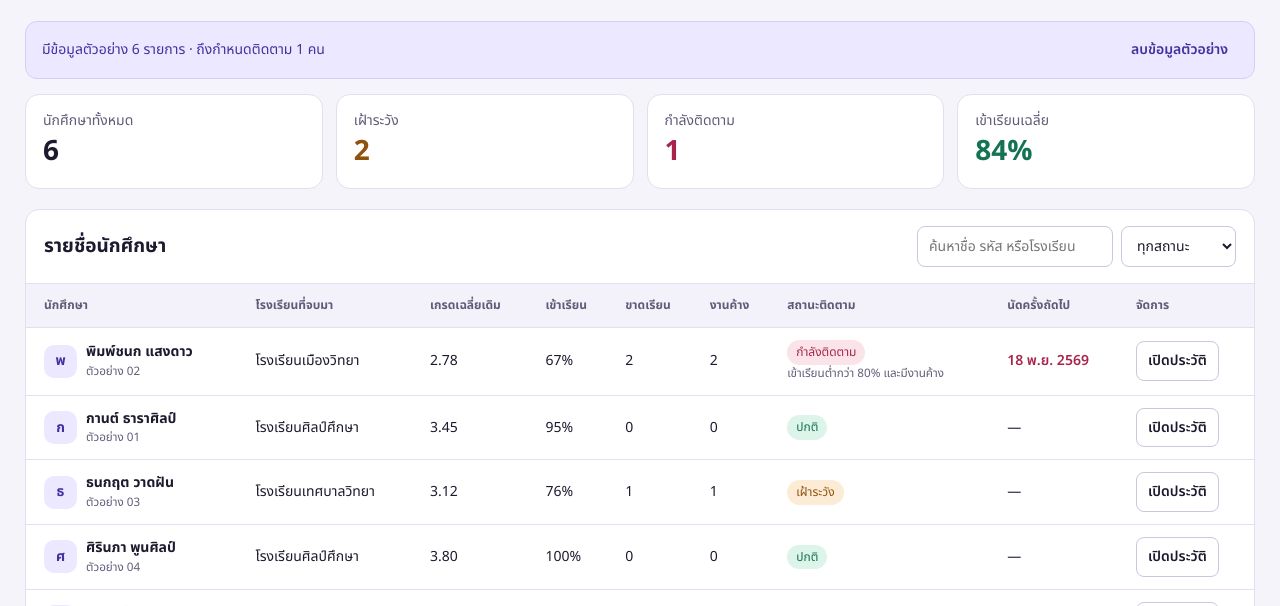
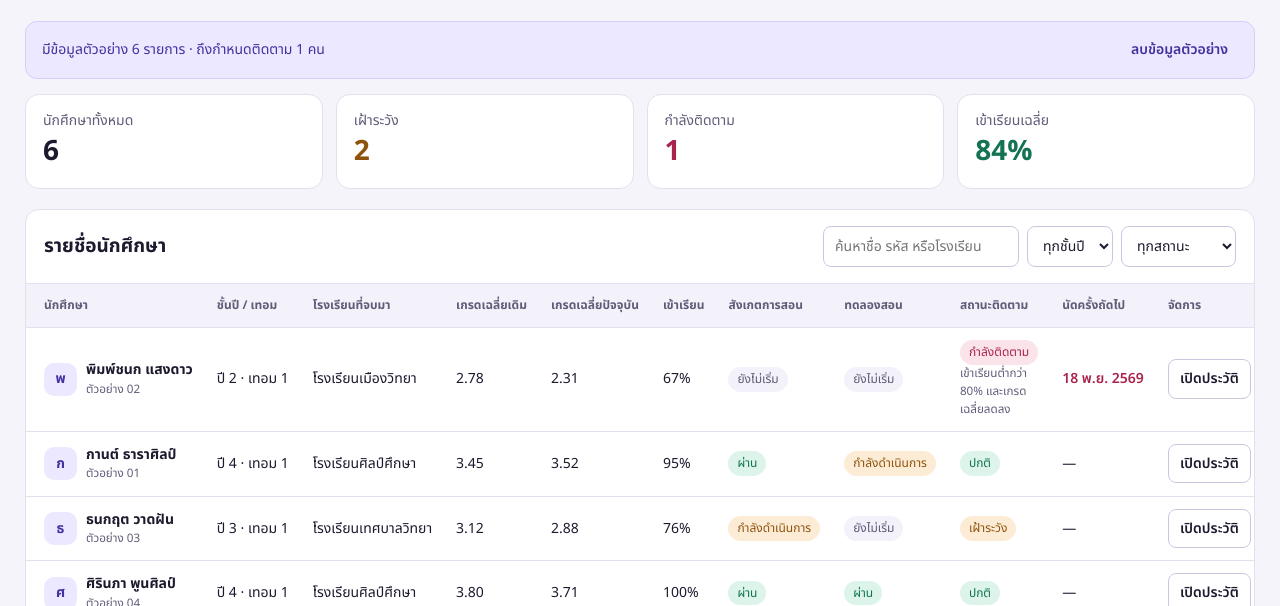
Before and after one commit to Supernat9911/lukthep-arted-CMRU70, a plain HTML site: page docs/index.html in a window 1280 px wide. Shown: the part 194-800 px from the top of the page. Drawn offline with Linux system fonts and the light colour scheme.

Commit message:
Add year/term, current GPA, teaching observation and practice teaching; remove absence and missing work
- New fields: year (1-4), term (1-2), current GPA, observation and practice-teaching stages
- Year filter on the student list; CSV import/export include the new columns
- Blank cells in an imported CSV keep the existing value
- Keep table cells on one line

Co-Authored-By: Claude Opus 5.5 <noreply@anthropic.com>
Claude-Session: https://claude.ai/code/session_01YM6ErqTytUKtbw8SAzZx9F

```diff
--- a/docs/index.html
+++ b/docs/index.html
@@ -65,18 +65,20 @@ button.ghost{background:transparent;border-color:transparent;padding:6px 9px}
 .filebtn input{position:absolute;width:1px;height:1px;opacity:0;pointer-events:none}
 .filebtn{position:relative;display:inline-block}
 .table{overflow-x:auto}
-table{width:100%;min-width:1040px;border-collapse:collapse;text-align:left}
+table{width:100%;min-width:1180px;border-collapse:collapse;text-align:left}
 th,td{padding:12px;border-top:1px solid var(--line);vertical-align:middle}
 th:first-child,td:first-child{padding-left:18px}
 th{color:var(--muted);background:var(--panel-2);font-size:12px;white-space:nowrap}
 td{font-variant-numeric:tabular-nums}
-td small{display:block}
+td{white-space:nowrap}
+td small{display:block;white-space:normal;max-width:240px}
 .avatar{width:33px;height:33px;border-radius:10px}
 .person{display:flex;align-items:center;gap:9px;white-space:nowrap}
 .pill{display:inline-block;border-radius:20px;padding:3px 9px;font-size:12px;background:var(--ok-bg);color:var(--ok);white-space:nowrap}
 .pill.watch{background:var(--warn-bg);color:var(--warn)}
 .pill.active{background:var(--crit-bg);color:var(--crit)}
 .pill.done{background:var(--done-bg);color:var(--done)}
+.pill.none{background:var(--panel-2);color:var(--muted)}
 .foot{padding:14px 18px;border-top:1px solid var(--line)}
 dialog{width:min(660px,94vw);max-height:90dvh;background:var(--panel);color:var(--ink);border:1px solid var(--line);border-radius:16px;padding:22px}
 dialog.small{width:min(420px,94vw)}
@@ -99,15 +101,17 @@ label input,label select,label textarea{width:100%;min-width:0}
 <main class="wrap"><div class="row intro"><div><h1>ภาพรวมการติดตามนักศึกษา</h1><p class="muted">นักศึกษา · ประวัติการศึกษา · การเข้าเรียน · นัดหมายติดตาม</p></div><div class="row"><label class="filebtn" id="importWrap">นำเข้า CSV<input id="import" type="file" accept=".csv,text/csv"></label><button id="export" type="button">ดาวน์โหลด CSV</button><button id="add" class="primary" type="button">＋ เพิ่มนักศึกษา</button></div></div>
 <div class="notice" id="notice"><span id="alert">กำลังโหลดข้อมูล…</span><button id="clearDemo" class="ghost" type="button" hidden>ลบข้อมูลตัวอย่าง</button></div>
 <section class="stats" aria-label="สรุปการติดตาม" id="stats"></section>
-<section class="panel"><div class="toolbar"><h2>รายชื่อนักศึกษา</h2><div class="filters"><input id="search" type="search" placeholder="ค้นหาชื่อ รหัส หรือโรงเรียน" aria-label="ค้นหาชื่อ รหัส หรือโรงเรียน"><select id="filter" aria-label="กรองสถานะ"><option value="">ทุกสถานะ</option></select></div></div>
-<div class="table"><table><thead><tr><th>นักศึกษา</th><th>โรงเรียนที่จบมา</th><th>เกรดเฉลี่ยเดิม</th><th>เข้าเรียน</th><th>ขาดเรียน</th><th>งานค้าง</th><th>สถานะติดตาม</th><th>นัดครั้งถัดไป</th><th>จัดการ</th></tr></thead><tbody id="rows"></tbody></table></div><div id="count" class="foot muted"></div></section></main>
+<section class="panel"><div class="toolbar"><h2>รายชื่อนักศึกษา</h2><div class="filters"><input id="search" type="search" placeholder="ค้นหาชื่อ รหัส หรือโรงเรียน" aria-label="ค้นหาชื่อ รหัส หรือโรงเรียน"><select id="yearFilter" aria-label="กรองชั้นปี"><option value="">ทุกชั้นปี</option></select><select id="filter" aria-label="กรองสถานะ"><option value="">ทุกสถานะ</option></select></div></div>
+<div class="table"><table><thead><tr><th>นักศึกษา</th><th>ชั้นปี / เทอม</th><th>โรงเรียนที่จบมา</th><th>เกรดเฉลี่ยเดิม</th><th>เกรดเฉลี่ยปัจจุบัน</th><th>เข้าเรียน</th><th>สังเกตการสอน</th><th>ทดลองสอน</th><th>สถานะติดตาม</th><th>นัดครั้งถัดไป</th><th>จัดการ</th></tr></thead><tbody id="rows"></tbody></table></div><div id="count" class="foot muted"></div></section></main>
 <dialog id="editor" aria-labelledby="dialogTitle"><div class="row between"><h2 id="dialogTitle"></h2><button id="close" aria-label="ปิด" type="button" class="ghost">✕</button></div><form id="form"><div class="fields">
 <label>รหัสนักศึกษา<input id="f-id" name="id" required maxlength="30"></label><label>ชื่อ–นามสกุล<input id="f-name" name="name" required maxlength="120"></label>
+<label>ชั้นปี<select id="f-year" name="year"><option value="">—</option><option value="1">ปี 1</option><option value="2">ปี 2</option><option value="3">ปี 3</option><option value="4">ปี 4</option></select></label><label>เทอม<select id="f-term" name="term"><option value="">—</option><option value="1">เทอม 1</option><option value="2">เทอม 2</option></select></label>
 <label>โรงเรียนที่จบมา<input id="f-school" name="school" maxlength="150"></label><label>เกรดเฉลี่ยเดิม<input id="f-gpa" name="gpa" type="number" min="0" max="4" step="0.01"></label>
+<label>เกรดเฉลี่ยปัจจุบัน<input id="f-gpaNow" name="gpaNow" type="number" min="0" max="4" step="0.01"></label><label>เข้าเรียน (%)<input id="f-attendance" name="attendance" type="number" min="0" max="100"></label>
+<label>สังเกตการสอน<select id="f-observe" name="observe"></select></label><label>ทดลองสอน<select id="f-practice" name="practice"></select></label>
 <label>ช่องทางติดต่อ<input id="f-contact" name="contact" maxlength="150"></label><label>ผู้รับผิดชอบติดตาม<input id="f-advisor" name="advisor" maxlength="120"></label>
-<label>เข้าเรียน (%)<input id="f-attendance" name="attendance" type="number" min="0" max="100"></label><label>ขาดเรียน (ครั้ง)<input id="f-absence" name="absence" type="number" min="0" step="1"></label>
-<label>งานค้าง (ชิ้น)<input id="f-missing" name="missing" type="number" min="0" step="1"></label><label>สถานะติดตาม<select id="f-status" name="status"></select></label>
-<label>นัดติดตามครั้งถัดไป<input id="f-due" name="due" type="date"></label><label>ประเด็นที่ติดตาม<input id="f-issue" name="issue" maxlength="200"></label>
+<label>สถานะติดตาม<select id="f-status" name="status"></select></label><label>นัดติดตามครั้งถัดไป<input id="f-due" name="due" type="date"></label>
+<label class="wide">ประเด็นที่ติดตาม<input id="f-issue" name="issue" maxlength="200"></label>
 <label class="wide">เพิ่มบันทึกการติดตาม<textarea id="f-note" name="note" rows="3" maxlength="2000" placeholder="การติดต่อ ผลการพูดคุย หรือสิ่งที่ต้องทำต่อ"></textarea></label></div>
 <p id="error" class="error" role="alert"></p><div class="row between"><button id="remove" type="button" class="danger">ลบข้อมูล</button><button id="submit" class="primary" type="submit">บันทึกข้อมูล</button></div></form><section class="history" id="history"></section></dialog>
 <dialog id="confirm" class="small" aria-labelledby="confirmTitle"><h2 id="confirmTitle">ยืนยัน</h2><p id="confirmText"></p><div class="row between"><button id="confirmNo" type="button">ยกเลิก</button><button id="confirmYes" type="button" class="primary"></button></div></dialog>
@@ -115,7 +119,9 @@ label input,label select,label textarea{width:100%;min-width:0}
 <script>
 const $ = id => document.getElementById(id);
 const statuses = {normal:'ปกติ',watch:'เฝ้าระวัง',active:'กำลังติดตาม',done:'ติดตามแล้ว'};
-const FIELDS = {id:'รหัสนักศึกษา',name:'ชื่อ–นามสกุล',school:'โรงเรียนที่จบมา',gpa:'เกรดเฉลี่ยเดิม',attendance:'เข้าเรียน (%)',absence:'ขาดเรียน',missing:'งานค้าง',status:'สถานะติดตาม',due:'นัดติดตามครั้งถัดไป',contact:'ช่องทางติดต่อ',advisor:'ผู้รับผิดชอบ',issue:'ประเด็นติดตาม'};
+const stages = {none:'ยังไม่เริ่ม',doing:'กำลังดำเนินการ',pass:'ผ่าน',fail:'ไม่ผ่าน'};
+const stagePill = {none:'none',doing:'watch',pass:'normal',fail:'active'};
+const FIELDS = {id:'รหัสนักศึกษา',name:'ชื่อ–นามสกุล',year:'ชั้นปี',term:'เทอม',school:'โรงเรียนที่จบมา',gpa:'เกรดเฉลี่ยเดิม',gpaNow:'เกรดเฉลี่ยปัจจุบัน',attendance:'เข้าเรียน (%)',observe:'สังเกตการสอน',practice:'ทดลองสอน',status:'สถานะติดตาม',due:'นัดติดตามครั้งถัดไป',contact:'ช่องทางติดต่อ',advisor:'ผู้รับผิดชอบ',issue:'ประเด็นติดตาม'};
 const TZ = 'Asia/Bangkok';
 const today = () => new Intl.DateTimeFormat('en-CA',{timeZone:TZ}).format(new Date());
 const date = value => value ? new Intl.DateTimeFormat('th-TH',{dateStyle:'medium',timeZone:TZ}).format(new Date(value)) : '—';
@@ -142,20 +148,20 @@ function isoDate(v){
 }
 function clean(r){
  r=r&&typeof r==='object'?r:{};
- return {id:str(r.id,30),name:str(r.name,120),school:str(r.school,150),gpa:num(r.gpa,0,4),attendance:num(r.attendance,0,100),
-  absence:num(r.absence,0,null,true),missing:num(r.missing,0,null,true),status:statuses[r.status]?r.status:'normal',due:isoDate(r.due),
+ return {id:str(r.id,30),name:str(r.name,120),school:str(r.school,150),gpa:num(r.gpa,0,4),gpaNow:num(r.gpaNow,0,4),attendance:num(r.attendance,0,100),
+  year:[1,2,3,4].includes(+r.year)?+r.year:'',term:[1,2].includes(+r.term)?+r.term:'',observe:stages[r.observe]?r.observe:'none',practice:stages[r.practice]?r.practice:'none',status:statuses[r.status]?r.status:'normal',due:isoDate(r.due),
   issue:str(r.issue,200),contact:str(r.contact,150),advisor:str(r.advisor,120),
   notes:Array.isArray(r.notes)?r.notes.filter(n=>n&&typeof n.text==='string'&&n.at).map(n=>({at:String(n.at),text:n.text.slice(0,2000),...(n.by?{by:String(n.by)}:{})})):[],
   demo:!!r.demo};
 }
 const examples = [
- ['ตัวอย่าง 01','กานต์ ธาราศิลป์','โรงเรียนศิลป์ศึกษา',3.45,95,0,0,'normal'],
- ['ตัวอย่าง 02','พิมพ์ชนก แสงดาว','โรงเรียนเมืองวิทยา',2.78,67,2,2,'active'],
- ['ตัวอย่าง 03','ธนกฤต วาดฝัน','โรงเรียนเทศบาลวิทยา',3.12,76,1,1,'watch'],
- ['ตัวอย่าง 04','ศิรินภา พูนศิลป์','โรงเรียนศิลป์ศึกษา',3.80,100,0,0,'normal'],
- ['ตัวอย่าง 05','ภาคิน จันทร์ทอง','โรงเรียนชุมชนศึกษา',3.28,90,1,0,'done'],
- ['ตัวอย่าง 06','ณัฐธิดา มีแสง','โรงเรียนเมืองวิทยา',2.96,75,2,1,'watch']
-].map(([id,name,school,gpa,attendance,absence,missing,status])=>clean({id,name,school,gpa,attendance,absence,missing,status,due:status==='active'?today():'',issue:status==='active'?'เข้าเรียนต่ำกว่า 80% และมีงานค้าง':'',demo:true}));
+ ['ตัวอย่าง 01','กานต์ ธาราศิลป์',4,1,'โรงเรียนศิลป์ศึกษา',3.45,3.52,95,'pass','doing','normal'],
+ ['ตัวอย่าง 02','พิมพ์ชนก แสงดาว',2,1,'โรงเรียนเมืองวิทยา',2.78,2.31,67,'none','none','active'],
+ ['ตัวอย่าง 03','ธนกฤต วาดฝัน',3,1,'โรงเรียนเทศบาลวิทยา',3.12,2.88,76,'doing','none','watch'],
+ ['ตัวอย่าง 04','ศิรินภา พูนศิลป์',4,1,'โรงเรียนศิลป์ศึกษา',3.80,3.71,100,'pass','pass','normal'],
+ ['ตัวอย่าง 05','ภาคิน จันทร์ทอง',1,2,'โรงเรียนชุมชนศึกษา',3.28,3.10,90,'none','none','done'],
+ ['ตัวอย่าง 06','ณัฐธิดา มีแสง',3,1,'โรงเรียนเมืองวิทยา',2.96,2.64,75,'fail','none','watch']
+].map(([id,name,year,term,school,gpa,gpaNow,attendance,observe,practice,status])=>clean({id,name,year,term,school,gpa,gpaNow,attendance,observe,practice,status,due:status==='active'?today():'',issue:status==='active'?'เข้าเรียนต่ำกว่า 80% และเกรดเฉลี่ยลดลง':'',demo:true}));
 
 /* ---------- storage: browser (default) or shared db (published artifact) ---------- */
 const local = {
@@ -195,6 +201,8 @@ let records = inViewer ? [] : local.load();
 let loading = inViewer, loadProblem = '';
 let editing = null, timer;
 const form = $('form');
+for(const [value,label] of Object.entries(stages)){form.elements.observe.add(new Option(label,value));form.elements.practice.add(new Option(label,value));}
+for(const y of [1,2,3,4])$('yearFilter').add(new Option('ปี '+y,y));
 for(const [value,label] of Object.entries(statuses)){
  $('filter').add(new Option(label,value));
  form.elements.status.add(new Option(label,value));
@@ -210,9 +218,9 @@ function node(tag,value,cls){
 function due(record){return !!record.due&&record.due<=today()&&['watch','active'].includes(record.status);}
 function visible(){
  const query=$('search').value.trim().toLocaleLowerCase('th');
- const status=$('filter').value;
+ const status=$('filter').value,year=$('yearFilter').value;
  return records
-  .filter(r=>(!status||r.status===status)&&[r.id,r.name,r.school].some(v=>String(v??'').toLocaleLowerCase('th').includes(query)))
+  .filter(r=>(!status||r.status===status)&&(!year||String(r.year)===year)&&[r.id,r.name,r.school].some(v=>String(v??'').toLocaleLowerCase('th').includes(query)))
   .sort((a,b)=>due(b)-due(a)||String(a.id).localeCompare(String(b.id),'th',{numeric:true}));
 }
 const blank = v => v===''||v==null;
@@ -238,8 +246,11 @@ function render(){
   details.append(node('strong',record.name),node('small',record.id));
   person.append(node('span',[...record.name][0]??'?','avatar'),details);
   td.append(person);tr.append(td);
-  for(const value of [record.school,blank(record.gpa)?'':Number(record.gpa).toFixed(2),blank(record.attendance)?'':record.attendance+'%',record.absence,record.missing])
+  const level=(record.year?'ปี '+record.year:'')+(record.year&&record.term?' · ':'')+(record.term?'เทอม '+record.term:'');
+  const gpa=v=>blank(v)?'':Number(v).toFixed(2);
+  for(const value of [level,record.school,gpa(record.gpa),gpa(record.gpaNow),blank(record.attendance)?'':record.attendance+'%'])
    tr.append(node('td',blank(value)?'—':String(value)));
+  for(const k of ['observe','practice']){const c=node('td');c.append(node('span',stages[record[k]],'pill '+stagePill[record[k]]));tr.append(c);}
   const status=node('td');
   status.append(node('span',statuses[record.status],'pill '+record.status));
   if(record.issue)status.append(node('small',record.issue));
@@ -252,7 +263,7 @@ function render(){
  }));
  if(!shown.length){
   const row=node('tr'),cell=node('td',loading?'กำลังโหลดรายชื่อนักศึกษา…':records.length?'ไม่พบข้อมูลนักศึกษาที่ตรงกับการค้นหา':'ยังไม่มีข้อมูลนักศึกษา · กด “เพิ่มนักศึกษา” หรือ “นำเข้า CSV” เพื่อเริ่มต้น','muted');
-  cell.colSpan=9;row.append(cell);$('rows').append(row);
+  cell.colSpan=11;row.append(cell);$('rows').append(row);
  }
  $('count').textContent='แสดง '+shown.length+' จาก '+records.length+' คน';
  for(const id of ['add','importWrap'])$(id).hidden=!store.canWrite;
@@ -342,11 +353,12 @@ $('add').onclick=()=>open();
 $('close').onclick=()=>$('editor').close();
 $('search').oninput=render;
 $('filter').onchange=render;
+$('yearFilter').onchange=render;
 
 /* ---------- CSV ---------- */
 function csvText(){
  const quote=value=>{const s=String(value??'');return '"'+(/^[=+@\-\r\n\t]/.test(s)?"'":'')+s.replaceAll('"','""')+'"';};
- const lines=[Object.values(FIELDS),...visible().map(r=>Object.keys(FIELDS).map(f=>f==='status'?statuses[r.status]:r[f]))];
+ const lines=[Object.values(FIELDS),...visible().map(r=>Object.keys(FIELDS).map(f=>f==='status'?statuses[r.status]:f==='observe'||f==='practice'?stages[r[f]]:r[f]))];
  return '﻿'+lines.map(row=>row.map(quote).join(',')).join('\r\n');
 }
 $('export').onclick=async()=>{
@@ -377,8 +389,9 @@ function parseCSV(text){
  return rows.filter(r=>r.some(v=>v.trim()));
 }
 const unguard = v => String(v).replace(/^'(?=[=+@\-\t\r\n])/,'');
-const headerMap = Object.fromEntries(Object.entries(FIELDS).flatMap(([k,label])=>[[k.toLowerCase(),k],[label,k]]).concat([['ผู้รับผิดชอบติดตาม','advisor'],['ประเด็นที่ติดตาม','issue'],['ชื่อ-นามสกุล','name'],['ขาดเรียน (ครั้ง)','absence'],['งานค้าง (ชิ้น)','missing']]));
+const headerMap = Object.fromEntries(Object.entries(FIELDS).flatMap(([k,label])=>[[k.toLowerCase(),k],[label,k]]).concat([['ผู้รับผิดชอบติดตาม','advisor'],['ปี','year'],['ชั้นปีที่','year'],['ภาคเรียน','term'],['เกรดเฉลี่ย','gpaNow'],['GPA','gpaNow'],['gpax','gpaNow'],['ประเด็นที่ติดตาม','issue'],['ชื่อ-นามสกุล','name']]));
 const statusMap = Object.fromEntries(Object.entries(statuses).flatMap(([k,label])=>[[k,k],[label,k]]));
+const stageMap = Object.fromEntries(Object.entries(stages).flatMap(([k,label])=>[[k,k],[label,k]]));
 $('import').onchange=async event=>{
  const file=event.target.files[0];event.target.value='';
  if(!file)return;
@@ -391,14 +404,16 @@ $('import').onchange=async event=>{
  for(const row of rows.slice(1)){
   const raw={};
   cols.forEach((k,i)=>{if(k&&row[i]!=null)raw[k]=unguard(row[i]).trim();});
-  if(raw.status!=null)raw.status=statusMap[raw.status]??statusMap[raw.status.toLowerCase()]??'normal';
+  if(raw.status)raw.status=statusMap[raw.status]??statusMap[raw.status.toLowerCase()]??'normal';
+  for(const k of ['observe','practice'])if(raw[k])raw[k]=stageMap[raw[k]]??stageMap[raw[k].toLowerCase()]??'none';
+  for(const k of ['year','term'])if(raw[k])raw[k]=raw[k].replace(/^(ปี|ชั้นปีที่|เทอม|ภาคเรียนที่)\s*/,'');
   const rec=clean(raw);
   if(!rec.id||!rec.name||seen.has(rec.id)){skipped++;continue;}
   seen.add(rec.id);
   const prev=byId.get(rec.id);
   if(prev){ // keep what the file does not mention, and always keep the follow-up history
    const merged={...prev};
-   for(const k of Object.keys(raw))if(k in FIELDS)merged[k]=rec[k];
+   for(const k of Object.keys(raw))if(k in FIELDS&&raw[k]!=='')merged[k]=rec[k]; // blank cell = keep current value
    pairs.push([prev,{...merged,notes:prev.notes,demo:false}]);
   }else pairs.push([null,rec]);
  }
```
Also changed, not shown: src/app.html (+40 -25 lines), 1 other file.
